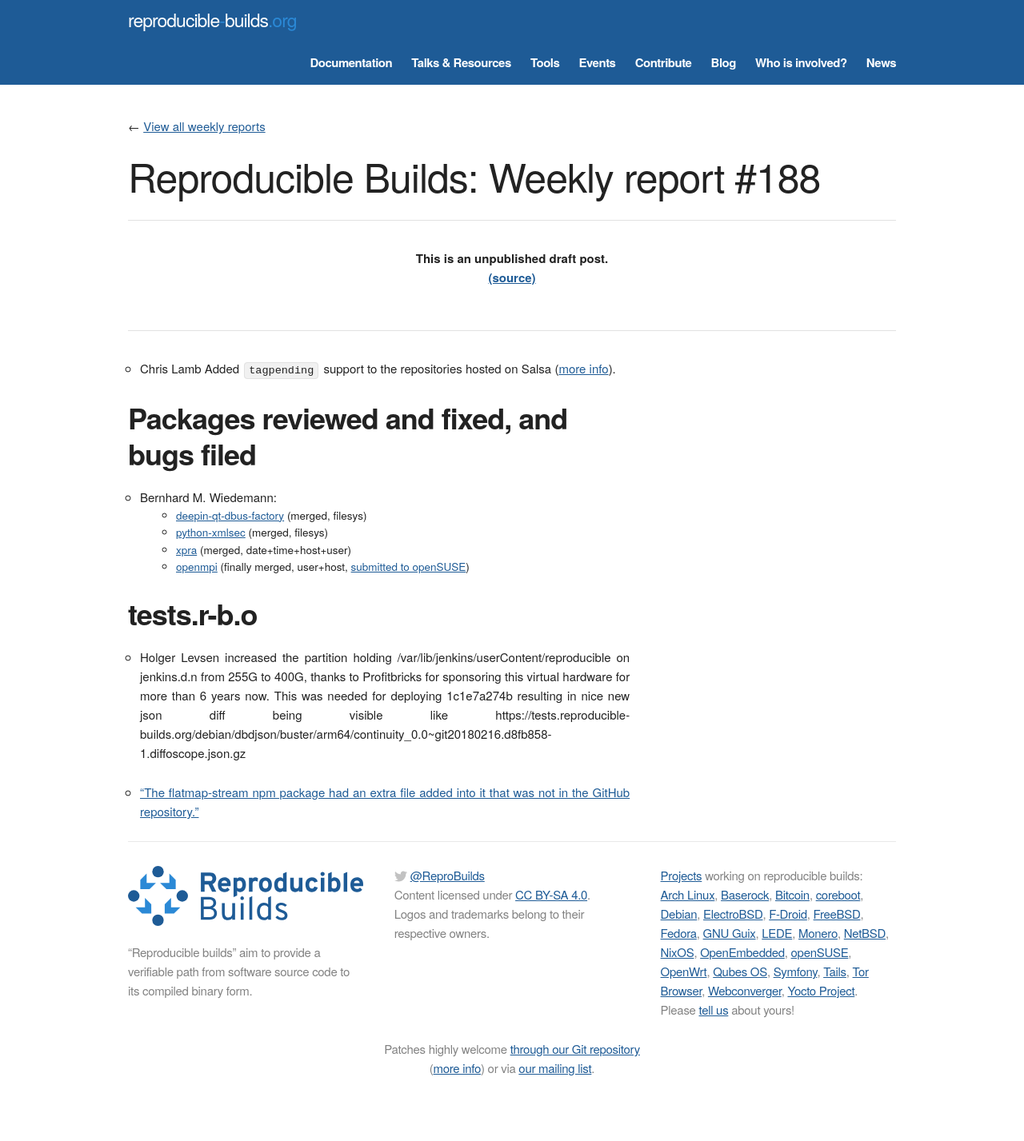
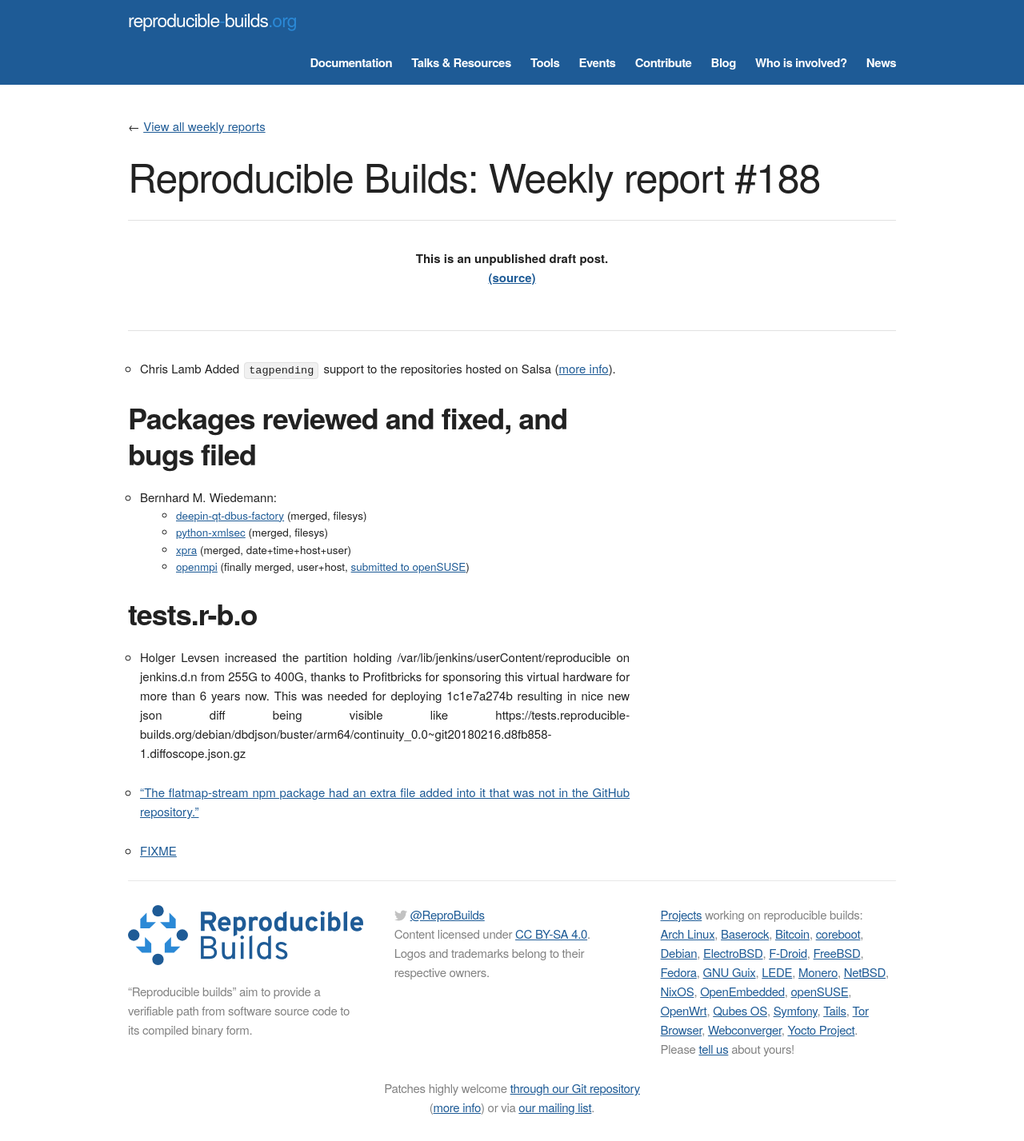
Before and after one commit to prototypefund/reproducible-website, a Jekyll site: the page built from _blog/posts/188.md, in a window 1280 px wide. Shown: the whole page at 80% size. Built offline with Jekyll 4.4.1, drawn with Linux system fonts in a browser that asks for light colours; some web fonts are replaced; before the commit the page ends 1378 px from its top, so only the background shows below that.

Commit message:
188 += https://www.youtube.com/watch?v=o4ZedASTVFM&t=0s&list=PLUyk8TFqGpianCUx68eJpXz6QSlLhBmyP&index=3

```diff
--- a/_blog/posts/188.md
+++ b/_blog/posts/188.md
@@ -20,3 +20,5 @@
 * Holger Levsen increased the partition holding /var/lib/jenkins/userContent/reproducible on jenkins.d.n from 255G to 400G, thanks to Profitbricks for sponsoring this virtual hardware for more than 6 years now. This was needed for deploying 1c1e7a274b resulting in nice new json diff being visible like https://tests.reproducible-builds.org/debian/dbdjson/buster/arm64/continuity_0.0~git20180216.d8fb858-1.diffoscope.json.gz
 
 * ["The flatmap-stream npm package had an extra file added into it that was not in the GitHub repository."](https://lwn.net/SubscriberLink/773121/c05141ddae21da8b/)
+
+* [FIXME](https://www.youtube.com/watch?v=o4ZedASTVFM&t=0s&list=PLUyk8TFqGpianCUx68eJpXz6QSlLhBmyP&index=3)
```
